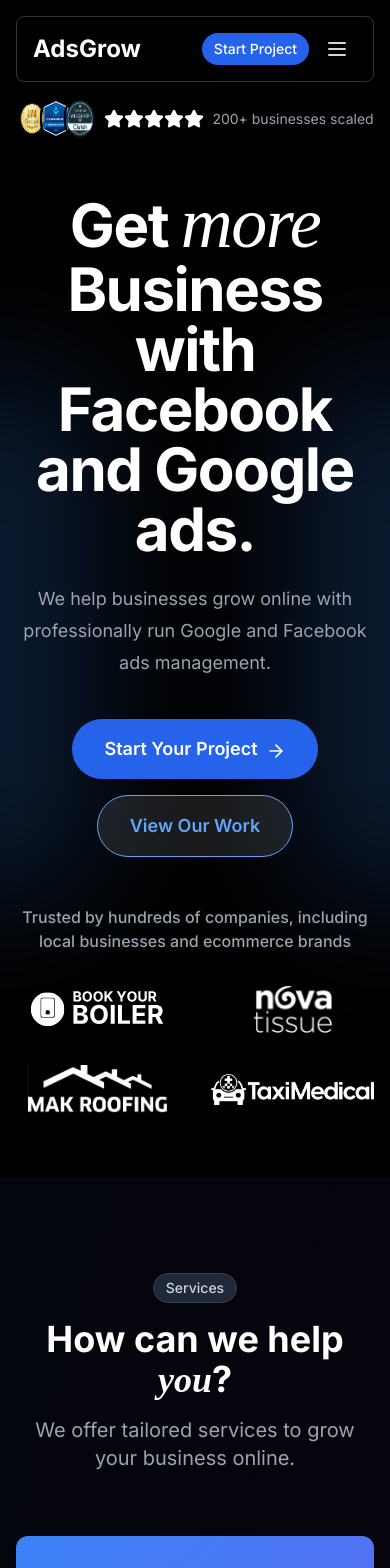
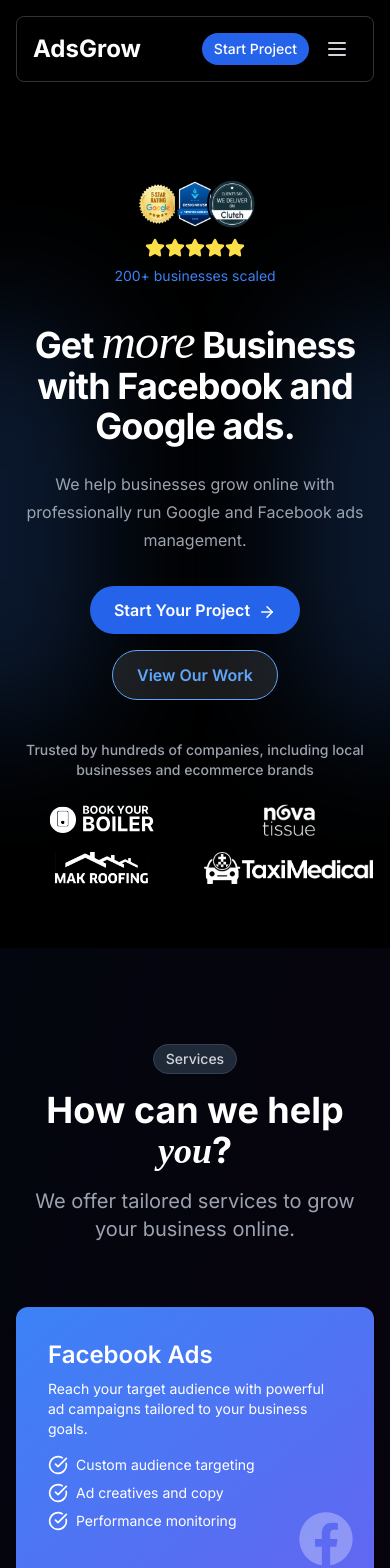
Before and after one commit to Jord29/AdsGrowcouk, a Next.js app: page / in a window 390 px wide. Shown: the top 1568 px of the page. Built offline with nearby package versions, Linux system fonts and the light colour scheme.

Commit message:
Improve Hero component mobile responsiveness

```diff
--- a/app/components/Hero.jsx
+++ b/app/components/Hero.jsx
@@ -7,7 +7,7 @@
 
 const Hero = () => {
   return (
-    <div className="relative min-h-screen bg-black pt-18 pb-16 sm:pt-12 sm:pb-16 overflow-hidden">
+    <div className="relative min-h-screen bg-black pt-20 sm:pt-16 pb-16 sm:pb-16 overflow-hidden">
       {/* Gradient Background Effect */}
       <div className="absolute inset-0 overflow-hidden">
         <div className="absolute -right-1/4 top-1/2 w-1/2 h-1/2 bg-blue-500/20 rounded-full blur-3xl transform -translate-y-1/2" />
@@ -16,78 +16,78 @@
 
       <div className="relative mx-auto max-w-7xl px-4 sm:px-6 lg:px-8 text-center">
         {/* Social Proof */}
-        <div className="flex items-center justify-center space-x-2 mb-12">
+        <div className="flex flex-col sm:flex-row items-center justify-center space-y-2 sm:space-y-0 sm:space-x-2 mb-8 sm:mb-12">
           <div className="flex -space-x-2">
-            <Image src="/icons/30_20230315105512_7420361_large-150x150.png" alt="User" width={32} height={32} className="rounded-full border-2 border-black"/>
-            <Image src="/icons/Verfifed-Agency-Hexagonal-v1.png" alt="User" width={32} height={32} className="rounded-full border-2 border-black"/>
-            <Image src="/icons/Clutch-Badge-Blue-270x270-1-150x150.png" alt="User" width={32} height={32} className="rounded-full border-2 border-black"/>
+            <Image src="/icons/30_20230315105512_7420361_large-150x150.png" alt="User" width={50} height={40} className="rounded-full border-2 border-black"/>
+            <Image src="/icons/Verfifed-Agency-Hexagonal-v1.png" alt="User" width={40} height={60} className="rounded-full border-2 border-black"/>
+            <Image src="/icons/Clutch-Badge-Blue-270x270-1-150x150.png" alt="User" width={50} height={40} className="rounded-full border-2 border-black"/>
           </div>
-          <div className="flex items-center text-white">
+          <div className="flex items-center text-yellow-300">
             <Star fill="currentColor" size={20}/>
             <Star fill="currentColor" size={20}/>
             <Star fill="currentColor" size={20}/>
             <Star fill="currentColor" size={20}/>
             <Star fill="currentColor" size={20}/>
           </div>
-          <span className="text-gray-400 text-sm">200+ businesses scaled</span>
+          <span className="text-blue-500 text-sm">200+ businesses scaled</span>
         </div>
 
         {/* Main Heading */}
-        <h1 className="text-6xl font-bold tracking-tight text-white sm:text-6xl md:text-6xl mt-12">
+        <h1 className="text-4xl sm:text-5xl md:text-6xl font-bold tracking-tight text-white mt-8 sm:mt-12">
           <span className="block">
-            Get <span className="font-['Playfair_Display'] italic font-normal text-7xl">more</span> Business
+            Get <span className="font-['Playfair_Display'] italic font-normal text-5xl sm:text-6xl md:text-7xl">more</span> Business
           </span>
           <span className="block">
             with Facebook and Google ads.
           </span>
         </h1>
 
-        <p className="mx-auto mt-6 max-w-2xl text-lg leading-8 text-gray-400">
+        <p className="mx-auto mt-6 max-w-2xl text-base sm:text-lg leading-7 sm:leading-8 text-gray-400">
           We help businesses grow online with professionally run Google and Facebook ads management.
         </p>
 
         {/* CTA Buttons */}
-        <div className="mt-10 flex flex-col items-center gap-y-4 sm:flex-row sm:gap-x-6 justify-center">
-          <Link href="/contact" className="rounded-full bg-blue-600 px-8 py-4 text-lg font-semibold text-white shadow-sm hover:bg-blue-500 focus-visible:outline focus-visible:outline-2 focus-visible:outline-offset-2 focus-visible:outline-blue-600 transition-all duration-200 hover:-translate-y-0.5 hover:shadow-lg">
+        <div className="mt-8 sm:mt-10 flex flex-col items-center gap-y-4 sm:flex-row sm:gap-x-6 justify-center">
+          <Link href="/contact" className="rounded-full bg-blue-600 px-6 sm:px-8 py-3 sm:py-4 text-base sm:text-lg font-semibold text-white shadow-sm hover:bg-blue-500 focus-visible:outline focus-visible:outline-2 focus-visible:outline-offset-2 focus-visible:outline-blue-600 transition-all duration-200 hover:-translate-y-0.5 hover:shadow-lg">
             Start Your Project
-            <ArrowRight className="ml-2 inline-block" size={20} />
+            <ArrowRight className="ml-2 inline-block" size={18} />
           </Link>
-          <Link href="/#work" className="rounded-full bg-white/10 backdrop-blur-sm px-8 py-4 text-lg font-semibold text-blue-400 hover:bg-white/20 transition-all duration-200 border border-blue-400">
+          <Link href="/#work" className="rounded-full bg-white/10 backdrop-blur-sm px-6 sm:px-8 py-3 sm:py-4 text-base sm:text-lg font-semibold text-blue-400 hover:bg-white/20 transition-all duration-200 border border-blue-400">
             View Our Work
           </Link>
         </div>
 
         {/* Trusted By Section */}
-        <div className="mt-12">
-          <p className="font-medium text-gray-400">Trusted by hundreds of companies, including local businesses and ecommerce brands</p>
-          <div className="mt-8 grid grid-cols-2 gap-8 md:grid-cols-4 justify-center justify-items-center items-center mx-auto max-w-4xl">
+        <div className="mt-10 sm:mt-12">
+          <p className="font-medium text-sm sm:text-base text-gray-400">Trusted by hundreds of companies, including local businesses and ecommerce brands</p>
+          <div className="mt-6 sm:mt-8 grid grid-cols-2 gap-4 sm:gap-8 md:grid-cols-4 justify-center justify-items-center items-center mx-auto max-w-4xl">
             <Image
               src="/images/BATHROOM (200 x 50 px).svg"
               alt="Book Your Boiler"
-              width={200}
-              height={50}
-              className="h-12 w-full object-contain"
+              width={150}
+              height={38}
+              className="h-8 sm:h-12 w-full object-contain"
             />
             <Image
               src="/images/BATHROOM (200 x 50 px).png"
               alt="Nova Tissue"
-              width={200}
-              height={50}
-              className="h-12 w-full object-contain"
+              width={150}
+              height={38}
+              className="h-8 sm:h-12 w-full object-contain"
             />
             <Image
               src="/images/cropped-440971998_1402314967320734_801390844172152310_n-e1714760864427 (1).png"
               alt="MAK Roofing"
-              width={200}
-              height={50}
-              className="h-12 w-full object-contain"
+              width={150}
+              height={38}
+              className="h-8 sm:h-12 w-full object-contain"
             />
             <Image
               src="/images/logo-final-01 (1).png"
               alt="Taxi Medical"
-              width={200}
-              height={50}
-              className="h-12 w-full object-contain"
+              width={150}
+              height={38}
+              className="h-8 sm:h-12 w-full object-contain"
             />
           </div>
         </div>
```
